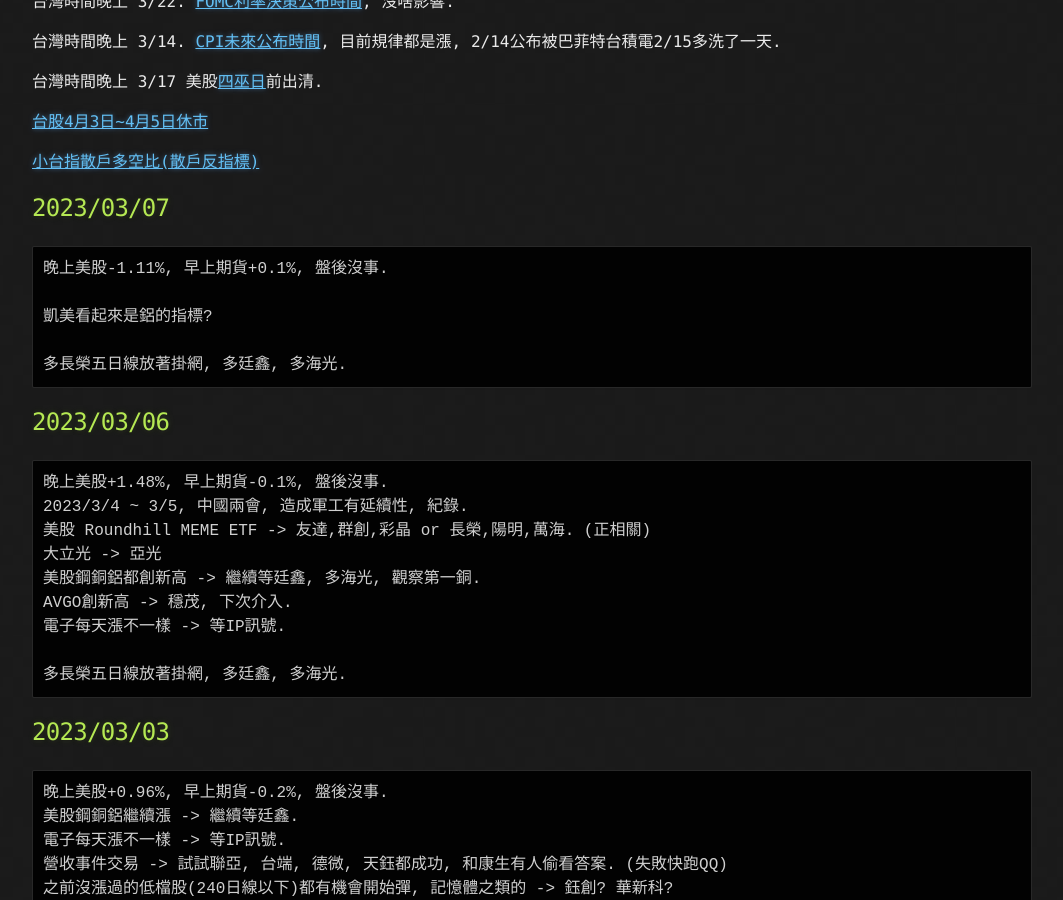
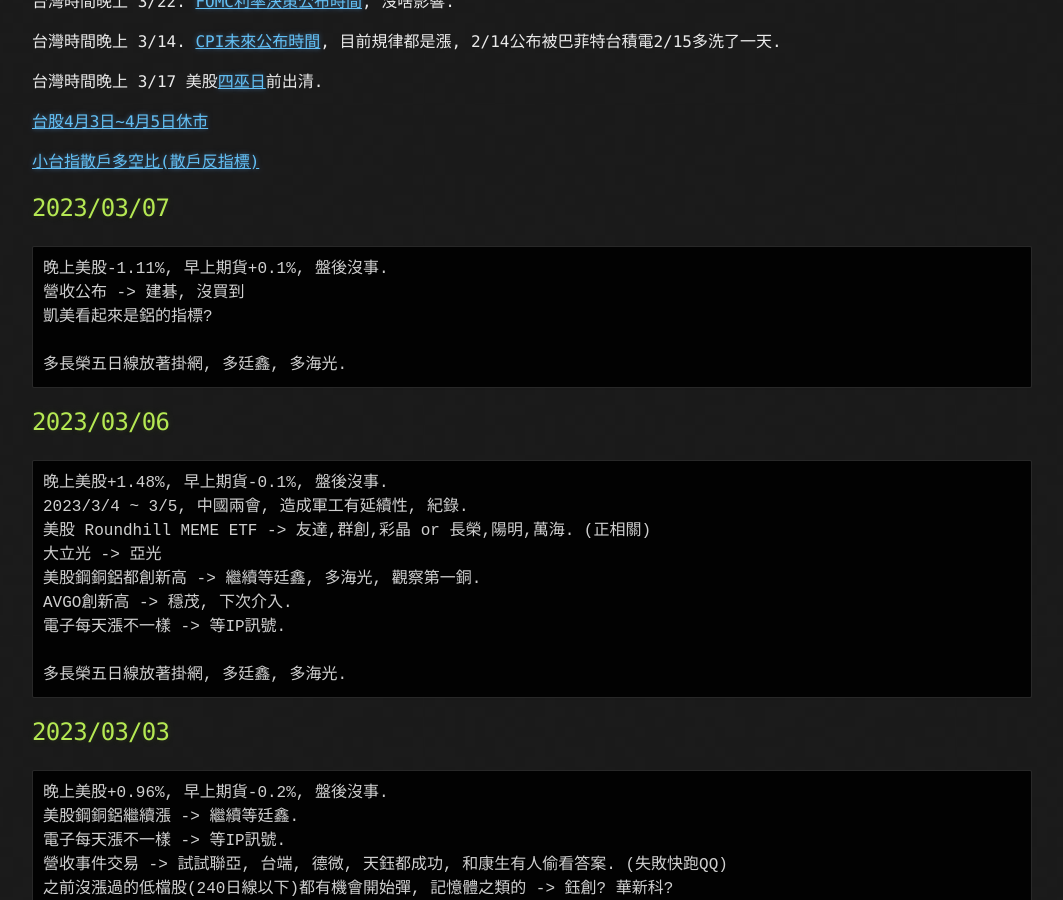
Before and after one commit to lepg5487/Stock_God, a Jekyll site: the page built from index.md, in a window 1280 px wide and 900 px high, scrolled down 428 px. Shown: the whole window, without its empty margins (108-1171 px from the left). Built offline with Jekyll 4.4.1, drawn with Linux system fonts in a browser that asks for light colours; our own code applies the rules of GitHub Pages for plain Markdown files.

Commit message:
Update index.md

````diff
--- a/index.md
+++ b/index.md
@@ -23,7 +23,7 @@
 ## 2023/03/07
 ```
 晚上美股-1.11%, 早上期貨+0.1%, 盤後沒事.
-
+營收公布 -> 建碁, 沒買到
 凱美看起來是鋁的指標?
 
 多長榮五日線放著掛網, 多廷鑫, 多海光.
````
